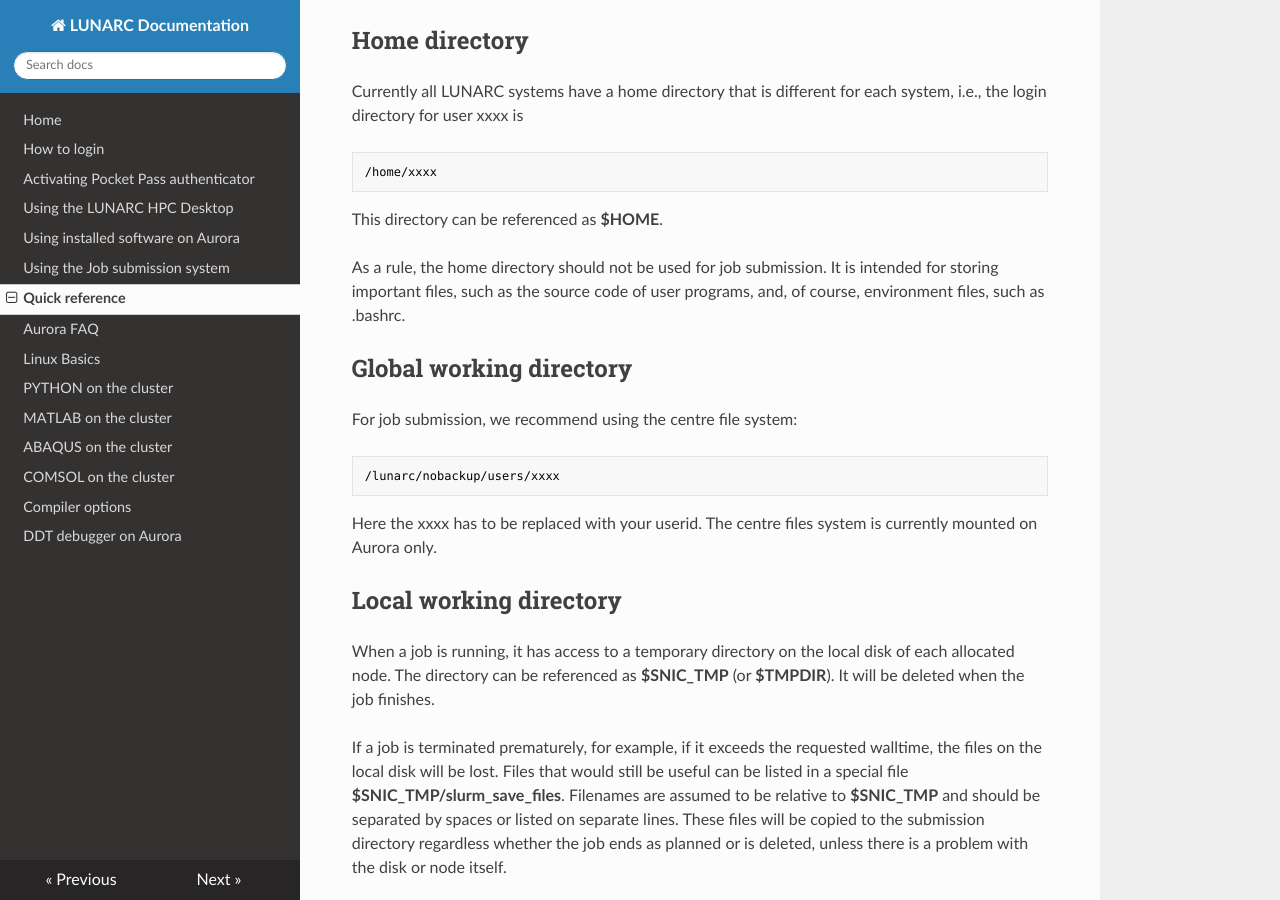
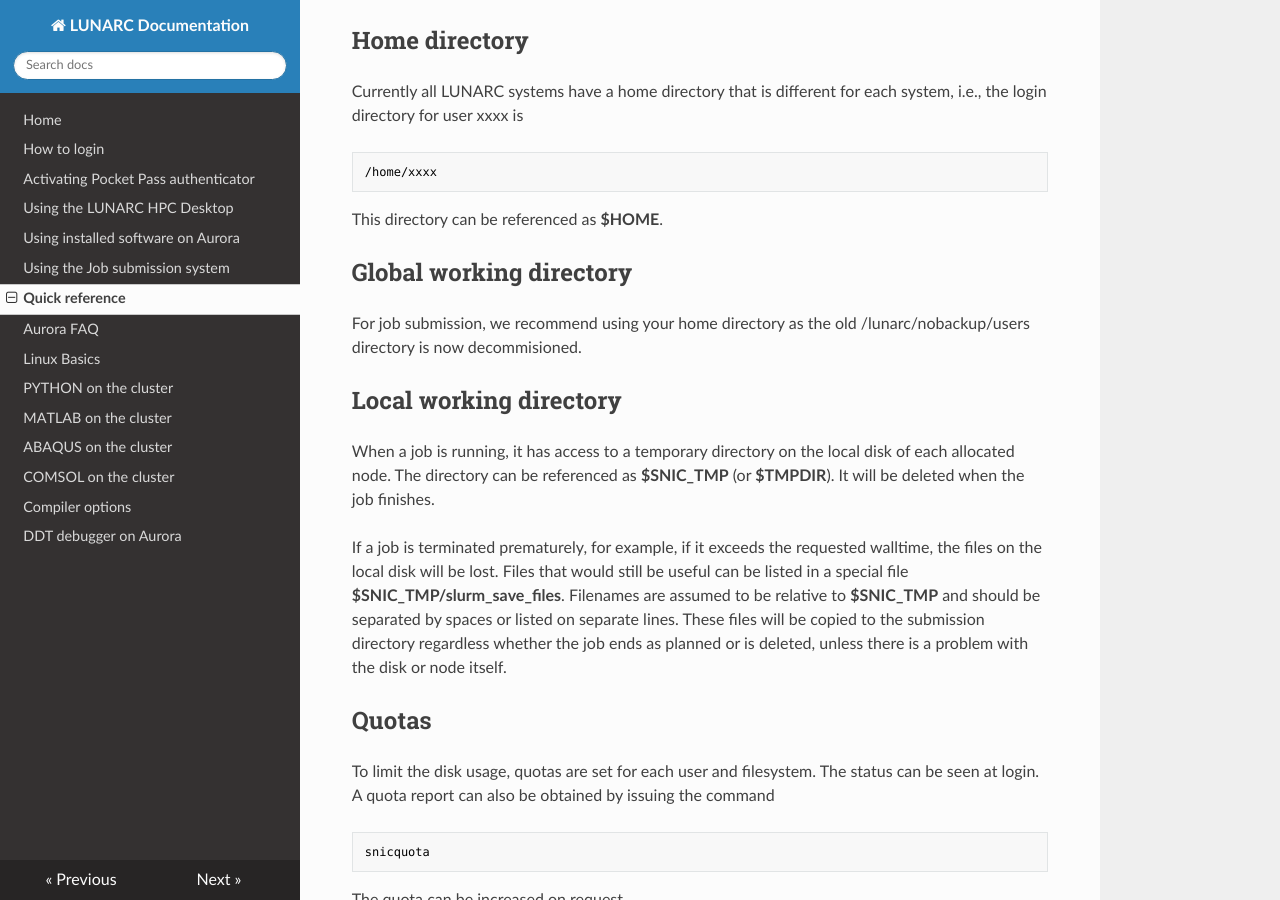
Before and after one commit to lunarc/lunarc_docs, an MkDocs documentation site: the page built from docs/quick_reference.md, in a window 1280 px wide and 900 px high, scrolled down 1412 px. Built offline with MkDocs 1.6.1, drawn with Linux system fonts in a browser that asks for light colours; nearby versions of some CDN libraries; old or Windows-style settings are respelled for this version of MkDocs.

Commit message:
deleted information about /lunarc/nobackup/users

```diff
--- a/docs/quick_reference.md
+++ b/docs/quick_reference.md
@@ -55,15 +55,10 @@ Currently all LUNARC systems have a home directory that is different for each sy
 
 This directory can be referenced as **$HOME**.
 
-As a rule, the home directory should not be used for job submission. It is intended for storing important files, such as the source code of user programs, and, of course, environment files, such as .bashrc.
-
 ## Global working directory
 
-For job submission, we recommend using the centre file system:
+For job submission, we recommend using your home directory as the old /lunarc/nobackup/users directory is now decommisioned.
 
-    /lunarc/nobackup/users/xxxx
-
-Here the xxxx has to be replaced with your userid.  The centre files system is currently mounted on Aurora only.
 
 ## Local working directory
 
```
